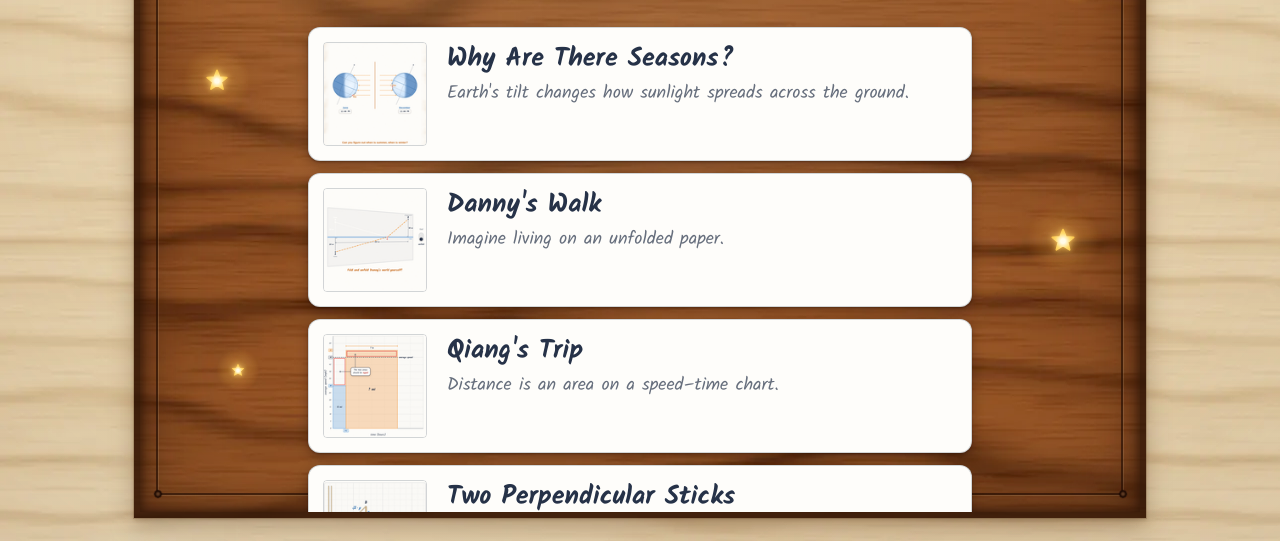
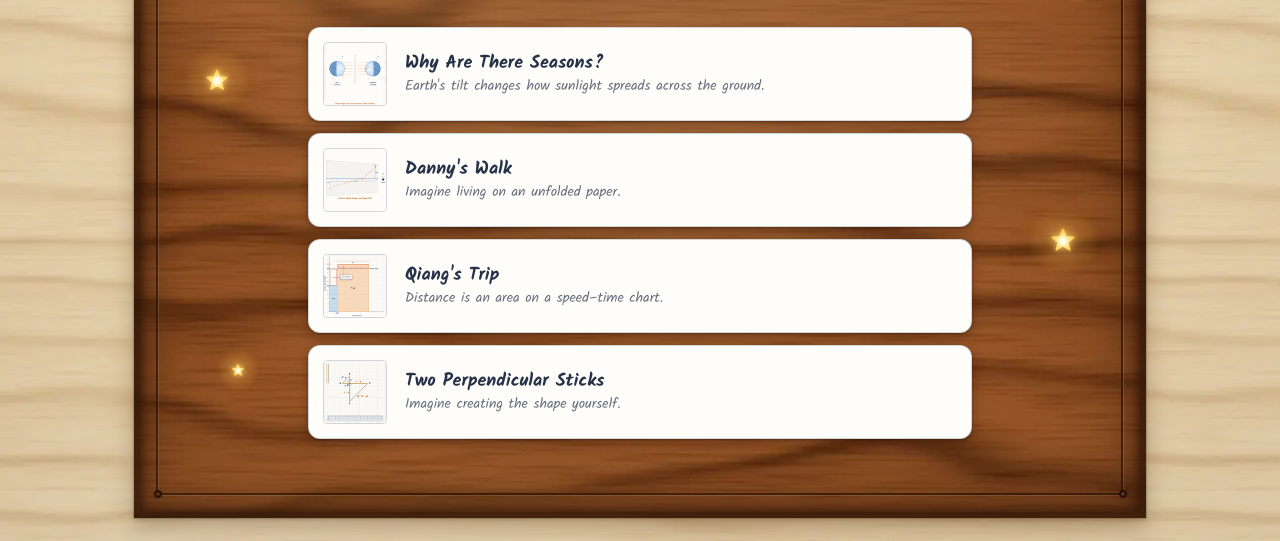
Before and after one commit to saltycookie/feelthemath, a React app: page index.html in a window 1280 px wide. Shown: the part 259-800 px from the top of the page. Built offline with nearby package versions, Linux system fonts and the light colour scheme.

Commit message:
Compact homepage demo shelf cards with 64px thumbnails and 18px/14px text

```diff
--- a/index.html
+++ b/index.html
@@ -90,20 +90,16 @@
 
   /* the demos: one card each, with its picture (made with tools/thumbnail.py), its title and a line about it */
   .demos{list-style:none;margin:0;padding:0;display:grid;gap:12px}
-  a.demo{display:grid;grid-template-columns:auto minmax(0,1fr);column-gap:clamp(14px,3vw,20px);align-items:start;
+  a.demo{display:grid;grid-template-columns:auto minmax(0,1fr);column-gap:clamp(12px,2.5vw,18px);align-items:center;
     padding:clamp(10px,2vw,14px);border:1.5px solid var(--grid-strong);border-radius:12px;color:inherit;text-decoration:none;
     background:var(--paper);                      /* the white paper the lid used to be */
     box-shadow:0 1px 2px rgb(30 10 0 / .35), 0 4px 12px rgb(30 10 0 / .3);
     transition:border-color .2s}
   a.demo:hover{border-color:var(--ink)}
   a.demo:focus-visible{outline:2.5px solid var(--cream);outline-offset:3px}   /* on the wood, so light */
-  .demo .thumb{display:block;width:104px;height:104px;border:1px solid var(--grid-strong);border-radius:4px}
-  .demo h2{margin:.1em 0 .2em;font-size:clamp(21px,3.2vw,26px);line-height:1.2}
-  .demo p{margin:0;font-size:18px;line-height:1.4;color:var(--muted);text-wrap:pretty}
-  @media (max-width:480px){
-    .demo .thumb{width:72px;height:72px}
-    .demo p{font-size:16px}
-  }
+  .demo .thumb{display:block;width:64px;height:64px;border:1px solid var(--grid-strong);border-radius:4px}
+  .demo h2{margin:.1em 0 .15em;font-size:18px;line-height:1.2}
+  .demo p{margin:0;font-size:14px;line-height:1.4;color:var(--muted);text-wrap:pretty}
 </style>
 </head>
 <body>
```
